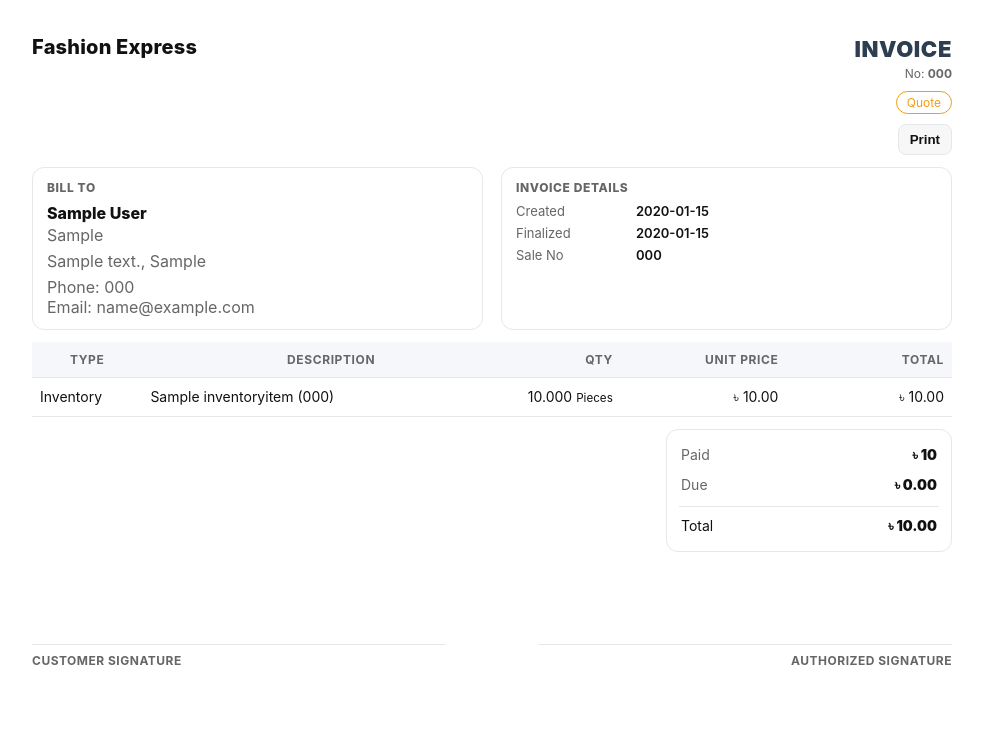
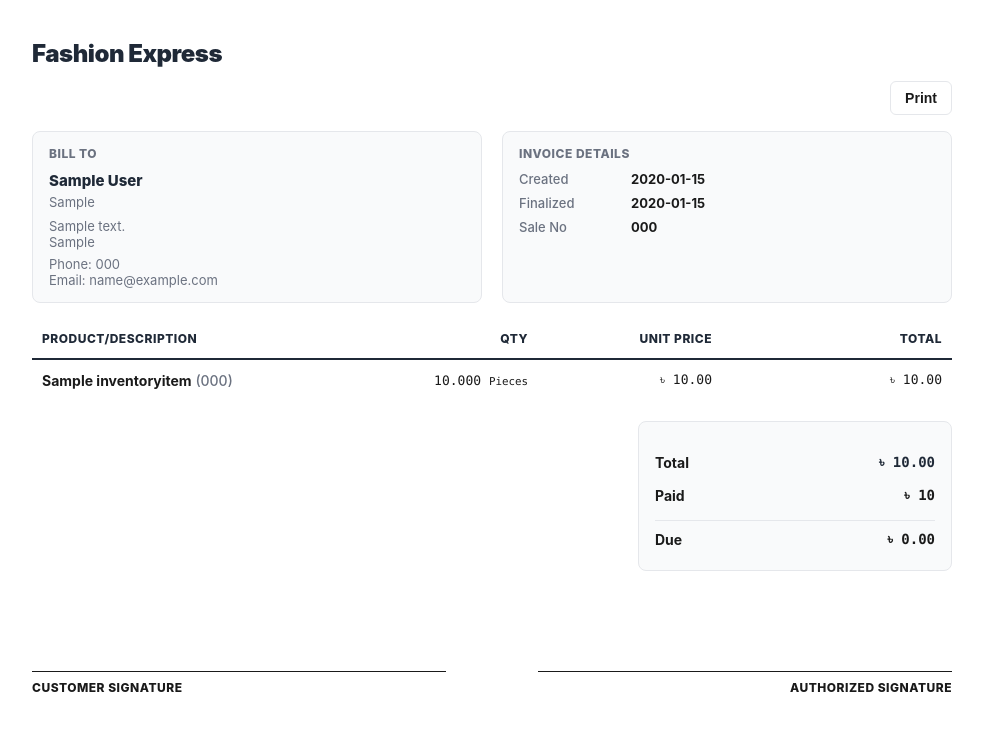
Before and after one commit to Emarat/org-management, a Django app: page /sales/1/invoice/ in a window 1280 px wide. Shown: the top 734 px of the page, without its empty margins (148-1131 px from the left). Run offline with Django 4.2, Linux system fonts and the light colour scheme; a user stored in the database is signed in; tables that the repository leaves empty hold one stand-in row (values such as "Sample post").

Commit message:
modifying invoice

```diff
--- a/templates/core/sale_invoice.html
+++ b/templates/core/sale_invoice.html
@@ -6,11 +6,12 @@
   <title>Invoice {{ sale.invoice_number|default:sale.sale_number }} - {{ brand.name|default:'Fashion Express' }}</title>
   <style>
     :root {
-      --text: #111;
-      --muted: #666;
+      --text: #1a1a1a;
+      --muted: #6b7280;
       --border: #e5e7eb;
-      --soft: #f5f7fb;
-      --accent: #2c3e50;
+      --soft: #f9fafb;
+      --accent: #1f2937;
+      --primary: #2563eb;
     }
 
     html, body {
@@ -23,34 +24,35 @@
 
     .page {
       max-width: 920px;
-      margin: 18px auto;
-      padding: 18px 22px;
+      margin: 16px auto;
+      padding: 24px 28px;
     }
 
     .row {
       display: flex;
       align-items: flex-start;
       justify-content: space-between;
-      gap: 16px;
+      gap: 20px;
       flex-wrap: nowrap;
     }
 
     .brand {
       display: flex;
       align-items: center;
-      gap: 12px;
+      gap: 14px;
       min-width: 0;
       flex: 1 1 auto;
     }
 
-    .brand img { height: 52px; width: auto; }
+    .brand img { height: 56px; width: auto; }
 
     .brand-title {
-      font-size: 20px;
-      font-weight: 800;
-      letter-spacing: 0.2px;
-      line-height: 1.15;
+      font-size: 24px;
+      font-weight: 900;
+      letter-spacing: -0.5px;
+      line-height: 1.2;
       overflow-wrap: anywhere;
+      color: var(--accent);
     }
 
     .muted { color: var(--muted); }
@@ -58,111 +60,143 @@
     .meta {
       text-align: right;
       min-width: 240px;
-      flex: 0 1 260px;
+      flex: 0 1 280px;
     }
 
     .doc-title {
-      font-size: 22px;
+      font-size: 28px;
       font-weight: 900;
       color: var(--accent);
-      letter-spacing: 0.6px;
+      letter-spacing: -0.5px;
+      margin: 0;
     }
 
     .doc-no {
-      font-size: 12px;
-      margin-top: 4px;
+      font-size: 13px;
+      margin-top: 6px;
+      color: var(--muted);
     }
 
     .pill {
       display: inline-block;
-      border: 1px solid var(--border);
-      border-radius: 999px;
-      padding: 3px 10px;
+      border: 1.5px solid var(--border);
+      border-radius: 20px;
+      padding: 4px 12px;
       font-size: 12px;
+      font-weight: 600;
       white-space: nowrap;
+      margin-top: 8px;
     }
 
-    .pill.finalized { border-color: #27ae60; color: #27ae60; }
-    .pill.draft { border-color: #f39c12; color: #f39c12; }
-    .pill.cancelled { border-color: #e74c3c; color: #e74c3c; }
+    .pill.finalized { border-color: #10b981; color: #059669; background: #ecfdf5; }
+    .pill.draft { border-color: #f59e0b; color: #d97706; background: #fffbeb; }
+    .pill.cancelled { border-color: #ef4444; color: #dc2626; background: #fef2f2; }
 
     hr {
       border: 0;
       border-top: 1px solid var(--border);
-      margin: 16px 0;
+      margin: 20px 0;
     }
 
     .actions {
       display: flex;
       justify-content: flex-end;
       gap: 10px;
-      margin: 10px 0 0;
+      margin: 12px 0 0;
     }
 
     .btn {
       border: 1px solid var(--border);
-      background: #f7f7f7;
+      background: #ffffff;
       color: var(--text);
-      padding: 7px 11px;
-      border-radius: 8px;
+      padding: 8px 14px;
+      border-radius: 6px;
       cursor: pointer;
       font-weight: 600;
+      font-size: 14px;
+      transition: all 0.2s;
+    }
+
+    .btn:hover {
+      background: var(--soft);
+      border-color: var(--primary);
     }
 
     .two-col {
       display: grid;
       grid-template-columns: 1fr 1fr;
-      gap: 12px 18px;
-      margin-top: 12px;
+      gap: 14px 20px;
+      margin-top: 16px;
     }
 
     .card {
       border: 1px solid var(--border);
-      border-radius: 12px;
-      padding: 12px 14px;
-      background: #fff;
+      border-radius: 8px;
+      padding: 14px 16px;
+      background: var(--soft);
     }
 
     .card-title {
       font-size: 12px;
       font-weight: 800;
-      letter-spacing: 0.6px;
+      letter-spacing: 0.5px;
       color: var(--muted);
       text-transform: uppercase;
-      margin-bottom: 8px;
+      margin-bottom: 10px;
     }
 
     .kv {
       display: grid;
-      grid-template-columns: 110px 1fr;
-      gap: 6px 10px;
+      grid-template-columns: 100px 1fr;
+      gap: 8px 12px;
       font-size: 13px;
     }
 
-    .k { color: var(--muted); }
-    .v { font-weight: 600; }
+    .k { color: var(--muted); font-weight: 500; }
+    .v { font-weight: 700; color: var(--text); }
 
     table {
       width: 100%;
       border-collapse: collapse;
-      margin-top: 12px;
+      margin-top: 16px;
     }
 
     thead th {
       font-size: 12px;
       text-transform: uppercase;
-      letter-spacing: 0.6px;
-      background: var(--soft);
-      color: var(--muted);
-      border-bottom: 1px solid var(--border);
-      padding: 10px 8px;
+      letter-spacing: 0.5px;
+      background: transparent;
+      color: var(--accent);
+      border-bottom: 2px solid var(--accent);
+      padding: 12px 10px;
+      font-weight: 800;
+      text-align: right;
+    }
+
+    thead th:first-child {
+      text-align: left;
     }
 
     tbody td {
       border-bottom: 1px solid var(--border);
-      padding: 10px 8px;
+      padding: 12px 10px;
       font-size: 14px;
-      vertical-align: top;
+      vertical-align: middle;
+    }
+
+    tbody tr:last-child td {
+      border-bottom: none;
+    }
+
+    tbody td:first-child {
+      text-align: left;
+      font-weight: 500;
+    }
+
+    tbody td:not(:first-child) {
+      text-align: right;
+      font-family: 'Menlo', 'Monaco', 'Courier New', monospace;
+      font-size: 13px;
     }
 
     .text-end { text-align: right; white-space: nowrap; }
@@ -170,33 +204,56 @@
     .totals {
       display: flex;
       justify-content: flex-end;
-      margin-top: 12px;
+      margin-top: 20px;
+      gap: 0;
     }
 
     .totals-box {
       border: 1px solid var(--border);
-      border-radius: 12px;
-      padding: 10px 12px;
-      min-width: 260px;
-      background: #fff;
+      border-radius: 8px;
+      padding: 14px 16px;
+      min-width: 280px;
+      background: var(--soft);
     }
 
     .totals-row {
       display: flex;
       justify-content: space-between;
-      gap: 12px;
-      padding: 6px 2px;
+      gap: 16px;
+      padding: 8px 0;
       font-size: 14px;
     }
 
+    .totals-row span:first-child {
+      font-weight: 700;
+      color: var(--text);
+    }
+
+    .totals-row span:last-child {
+      font-family: 'Menlo', 'Monaco', 'Courier New', monospace;
+      text-align: right;
+      min-width: 100px;
+    }
+
     .totals-row strong { font-weight: 900; }
-    .totals-row.total { border-top: 1px solid var(--border); margin-top: 6px; padding-top: 10px; }
+    .totals-row.total {
+      margin-top: 8px;
+      padding-top: 10px;
+      font-size: 14px;
+      color: var(--accent);
+    }
+
+    .totals-row.due {
+      border-top: 1px solid var(--border);
+      margin-top: 8px;
+      padding-top: 10px;
+    }
 
     .signatures {
       display: flex;
       justify-content: space-between;
-      gap: 24px;
-      margin-top: 36px;
+      gap: 32px;
+      margin-top: 40px;
     }
 
     .sig {
@@ -204,17 +261,21 @@
     }
 
     .sig .line {
-      height: 56px;
-      border-bottom: 1px solid var(--border);
+      height: 60px;
+      border-bottom: 1.5px solid var(--text);
+      margin-bottom: 8px;
     }
 
     .sig .label {
-      margin-top: 8px;
       font-size: 12px;
-      color: var(--muted);
-      font-weight: 700;
+      color: var(--text);
+      font-weight: 800;
       text-transform: uppercase;
       letter-spacing: 0.5px;
+    }
+
+    .sig[style*="text-align:right"] .label {
+      text-align: right;
     }
 
     @media print {
@@ -240,13 +301,13 @@
 
       /* Tighten vertical rhythm for print */
       /* Use table layout for the two cards as well (grid/flex can break in print) */
-      .two-col { display: table; width: 100%; table-layout: fixed; margin-top: 10px; border-collapse: separate; border-spacing: 16px 0; }
-      .two-col .card { display: table-cell; width: 50%; }
-      table { margin-top: 10px; }
-      .totals { margin-top: 10px; }
-      .signatures { margin-top: 20px; }
-      .card { padding: 10px 12px; }
-      tbody td { padding: 8px 8px; }
+      .two-col { display: table; width: 100%; table-layout: fixed; margin-top: 14px; border-collapse: separate; border-spacing: 16px 0; }
+      .two-col .card { display: table-cell; width: 50%; padding: 12px 14px; }
+      table { margin-top: 14px; }
+      .totals { margin-top: 14px; }
+      .signatures { margin-top: 28px; }
+      thead th { padding: 10px 8px; }
+      tbody td { padding: 10px 8px; }
 
       thead { display: table-header-group; }
       tfoot { display: table-footer-group; }
@@ -272,7 +333,7 @@
         <div style="min-width:0;">
           <div class="brand-title">{{ brand.name|default:'Fashion Express' }}</div>
           {% if brand.address or brand.phone or brand.email %}
-            <div class="muted" style="font-size:12px; margin-top:6px;">
+            <div class="muted" style="font-size:12px; margin-top:8px; line-height:1.6;">
               {% if brand.address %}<div>{{ brand.address }}</div>{% endif %}
               {% if brand.phone %}<div>Phone: {{ brand.phone }}</div>{% endif %}
               {% if brand.email %}<div>Email: {{ brand.email }}</div>{% endif %}
@@ -282,13 +343,6 @@
       </div>
 
       <div class="meta">
-        <div class="doc-title">INVOICE</div>
-        <div class="doc-no muted">
-          No: <strong>{{ sale.invoice_number|default:sale.sale_number }}</strong>
-        </div>
-        <div style="margin-top:10px;">
-          <span class="pill {% if sale.status == 'finalized' %}finalized{% elif sale.status == 'cancelled' %}cancelled{% else %}draft{% endif %}">{{ sale.status|title }}</span>
-        </div>
       </div>
     </div>
 
@@ -299,13 +353,13 @@
     <div class="two-col">
       <div class="card">
         <div class="card-title">Bill To</div>
-        <div style="font-weight:800;">{{ sale.customer.name }}</div>
-        {% if sale.customer.company %}<div class="muted" style="margin-top:2px;">{{ sale.customer.company }}</div>{% endif %}
+        <div style="font-weight:800; color: var(--accent); font-size: 15px;">{{ sale.customer.name }}</div>
+        {% if sale.customer.company %}<div class="muted" style="margin-top:4px; font-size: 13px;">{{ sale.customer.company }}</div>{% endif %}
         {% if sale.customer.address or sale.customer.city %}
-          <div class="muted" style="margin-top:6px;">{{ sale.customer.address }}{% if sale.customer.city %}, {{ sale.customer.city }}{% endif %}</div>
+          <div class="muted" style="margin-top:8px; font-size: 13px;">{{ sale.customer.address }}{% if sale.customer.city %}<br>{{ sale.customer.city }}{% endif %}</div>
         {% endif %}
-        {% if sale.customer.phone %}<div class="muted" style="margin-top:6px;">Phone: {{ sale.customer.phone }}</div>{% endif %}
-        {% if sale.customer.email %}<div class="muted">Email: {{ sale.customer.email }}</div>{% endif %}
+        {% if sale.customer.phone %}<div class="muted" style="margin-top:6px; font-size: 13px;">Phone: {{ sale.customer.phone }}</div>{% endif %}
+        {% if sale.customer.email %}<div class="muted" style="font-size: 13px;">Email: {{ sale.customer.email }}</div>{% endif %}
       </div>
 
       <div class="card">
@@ -326,22 +380,20 @@
     <table>
       <thead>
         <tr>
-          <th style="width: 12%">Type</th>
-          <th>Description</th>
-          <th class="text-end" style="width: 8%">Qty</th>
-          <th class="text-end" style="width: 18%">Unit Price</th>
-          <th class="text-end" style="width: 18%">Total</th>
+          <th style="width: 40%">Product/Description</th>
+          <th class="text-end" style="width: 15%">Qty</th>
+          <th class="text-end" style="width: 20%">Unit Price</th>
+          <th class="text-end" style="width: 25%">Total</th>
         </tr>
       </thead>
       <tbody>
         {% for item in items %}
         <tr>
-          <td>{{ item.get_item_type_display }}</td>
           <td>
             {% if item.item_type == 'inventory' and item.inventory_item %}
-              {{ item.inventory_item.part_name }} ({{ item.inventory_item.part_code }})
+              <strong>{{ item.inventory_item.part_name }}</strong> <span class="muted">({{ item.inventory_item.part_code }})</span>
             {% else %}
-              {{ item.description }}
+              <strong>{{ item.description }}</strong>
             {% endif %}
           </td>
           <td class="text-end">{{ item.quantity }}{% if item.item_type == 'inventory' and item.inventory_item %} <small>{{ item.inventory_item.get_unit_display }}</small>{% endif %}</td>
@@ -349,16 +401,16 @@
           <td class="text-end">৳&nbsp;{{ item.line_total }}</td>
         </tr>
         {% empty %}
-        <tr><td colspan="5" class="text-end">No items.</td></tr>
+        <tr><td colspan="4" class="text-end">No items.</td></tr>
         {% endfor %}
       </tbody>
     </table>
 
     <div class="totals">
       <div class="totals-box">
-        <div class="totals-row"><span class="muted">Paid</span><span><strong>৳&nbsp;{{ sale.total_paid }}</strong></span></div>
-        <div class="totals-row"><span class="muted">Due</span><span><strong>৳&nbsp;{{ sale.balance_due }}</strong></span></div>
         <div class="totals-row total"><span>Total</span><span><strong>৳&nbsp;{{ sale.total_amount }}</strong></span></div>
+        <div class="totals-row"><span>Paid</span><span><strong>৳&nbsp;{{ sale.total_paid }}</strong></span></div>
+        <div class="totals-row due"><span>Due</span><span><strong>৳&nbsp;{{ sale.balance_due }}</strong></span></div>
       </div>
     </div>
 
```
